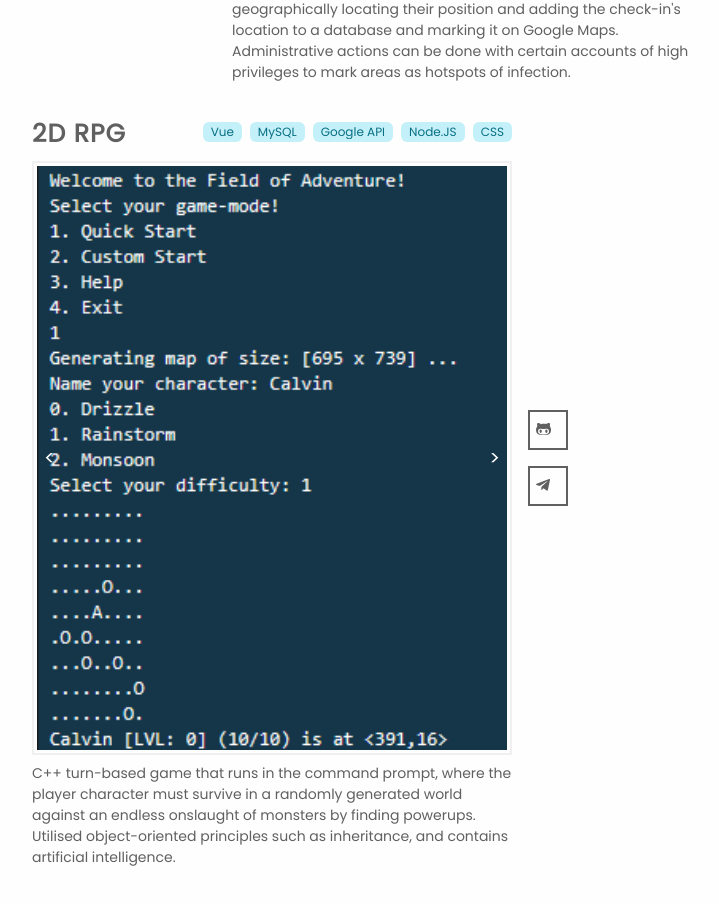
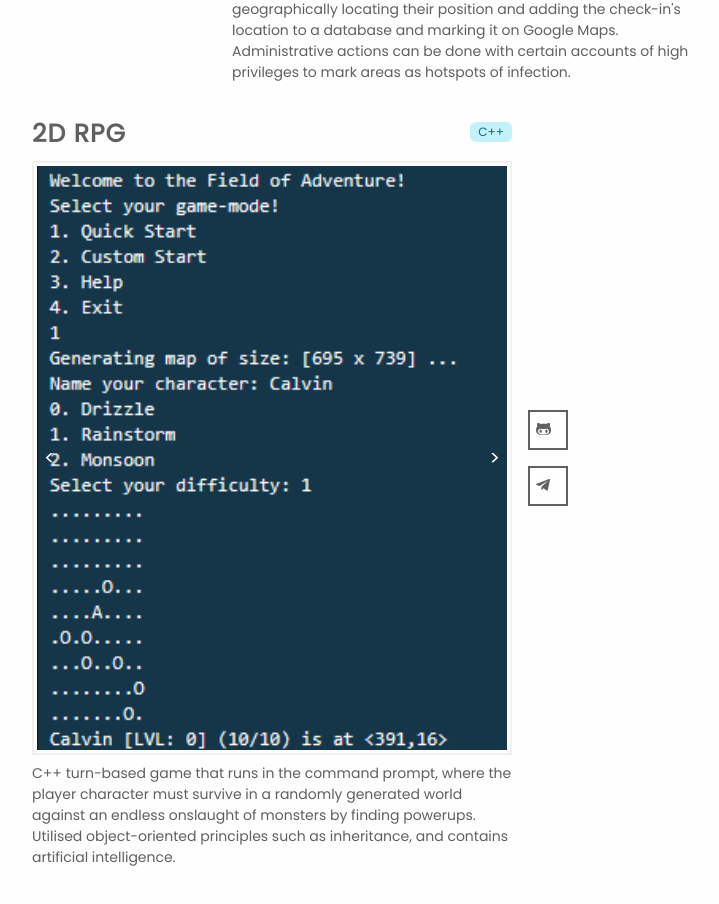
Before and after one commit to CalvinLe360/calvinle360.github.io, a Next.js app: page /work in a window 1280 px wide. Shown: the part 3118-4022 px from the top of the page, without its empty margins (240-959 px from the left). Built offline with nearby package versions, Linux system fonts and the light colour scheme.

Commit message:
Mislabelled my 2D RPG stack use

```diff
--- a/Constants/projects.js
+++ b/Constants/projects.js
@@ -77,7 +77,7 @@ export const projects = [
             "C++ turn-based game that runs in the command prompt, where the player character must survive in a randomly generated world against an endless onslaught of monsters by finding powerups. Utilised object-oriented principles such as inheritance, and contains artificial intelligence.",
         githubLink: "https://github.com/CalvinLe360/2d-Rpg-2020",
         projectLink: "https://github.com/CalvinLe360/2d-Rpg-2020",
-        tech: ["Vue", "MySQL", "Google API", "Node.JS", "CSS"],
+        tech: ["C++"],
         photo: RPG,
     },
 ];
```
